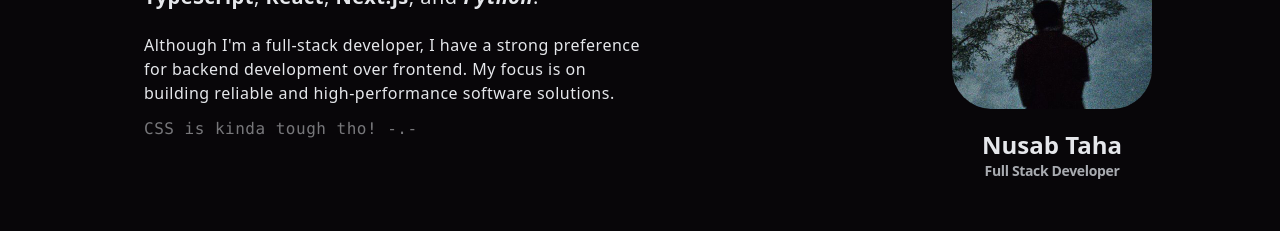
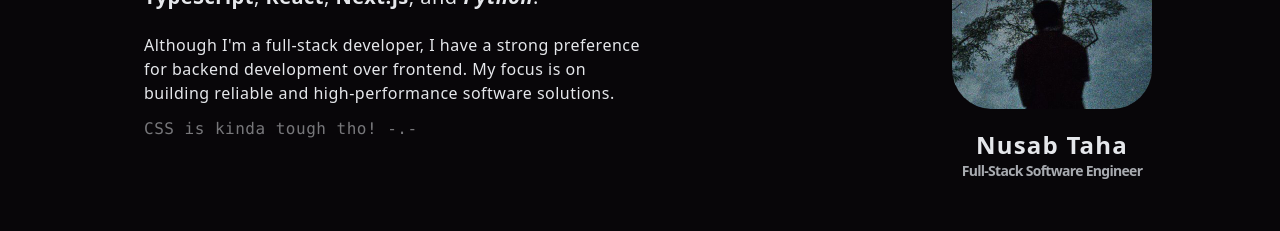
Before and after one commit to Nusab19/Nusab19.github.io, a Next.js app: page / in a window 1280 px wide. Shown: the part 1140-1371 px from the top of the page. Built offline with nearby package versions, Linux system fonts and the light colour scheme; a web font is replaced by a local one.

Commit message:
update few things

```diff
--- a/app/layout.jsx
+++ b/app/layout.jsx
@@ -19,7 +19,7 @@ export default function RootLayout({ children }) {
 
 const title = "Nusab Taha - Full Stack Developer";
 const description =
-  "I'm Nusab Taha, a full-stack developer from Bangladesh who's building the web with React, Next.js, and Tailwind.";
+  "I'm Nusab Taha, a full-stack software engineer from Bangladesh who's building the web with React, Next.js, and Tailwind.";
 const keywords =
   "nusab, nusab taha, nusab19, contest hive, toph leaderboard, nusab taha portfolio, al quran bot telegram";
 const url = "https://nusab19.pages.dev/";
--- a/components/About.jsx
+++ b/components/About.jsx
@@ -32,9 +32,9 @@ const About = () => {
               priority
             />
             <span className="flex flex-col items-center justify-center text-center">
-              <span className="text-2xl font-bold">Nusab Taha</span>
-              <span className="text-sm font-semibold tracking-tight text-gray-300 text-opacity-80">
-                Full Stack Developer
+              <span className="text-2xl font-bold tracking-wider">Nusab Taha</span>
+              <span className="text-sm font-semibold tracking-tighter text-gray-300 text-opacity-80">
+              Full-Stack Software Engineer
               </span>
             </span>
           </span>
--- a/components/Footer.jsx
+++ b/components/Footer.jsx
@@ -41,7 +41,7 @@ const Footer = () => {
               Nusab Taha
             </span>
             <span className="text-sm font-semibold text-gray-300 md:text-base">
-              Full Stack Developer
+              Full-Stack Software Engineer
             </span>
           </div>
           <div className="grid grid-cols-2 gap-8 sm:gap-6">
```
